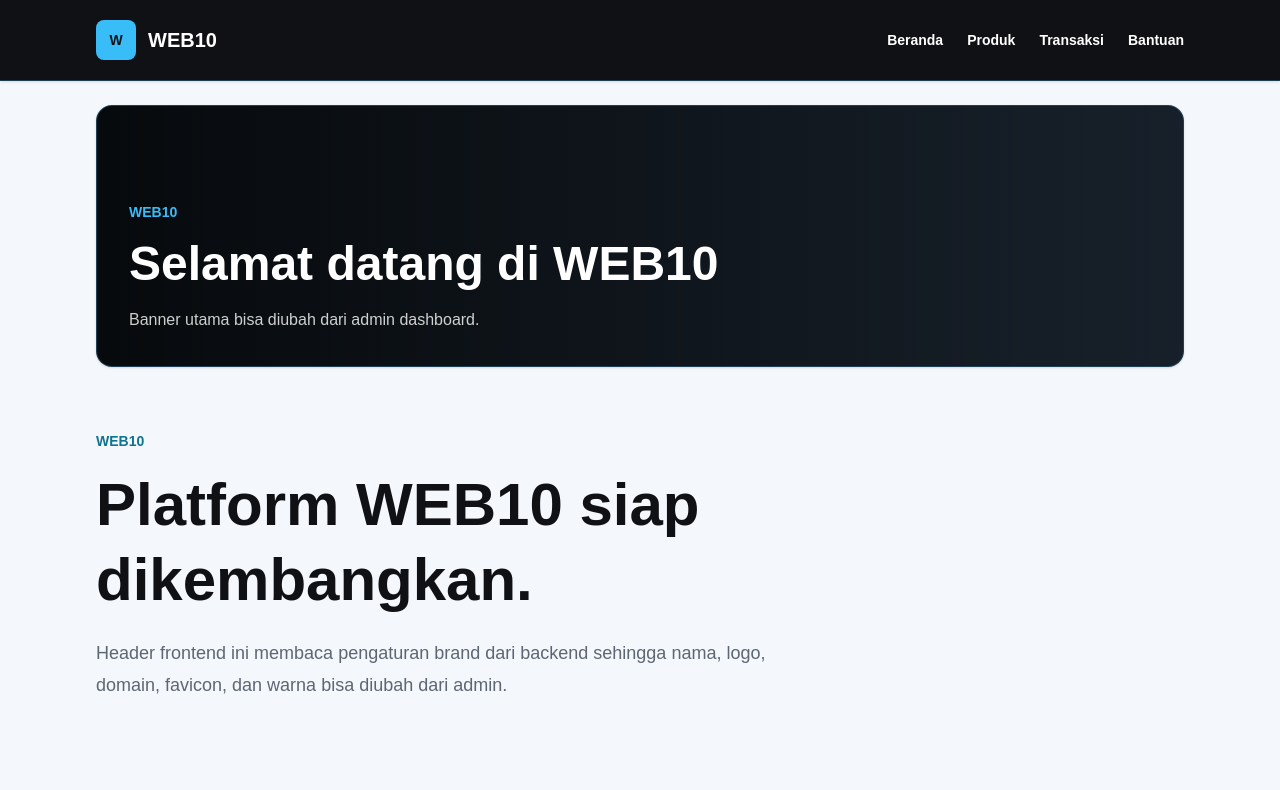
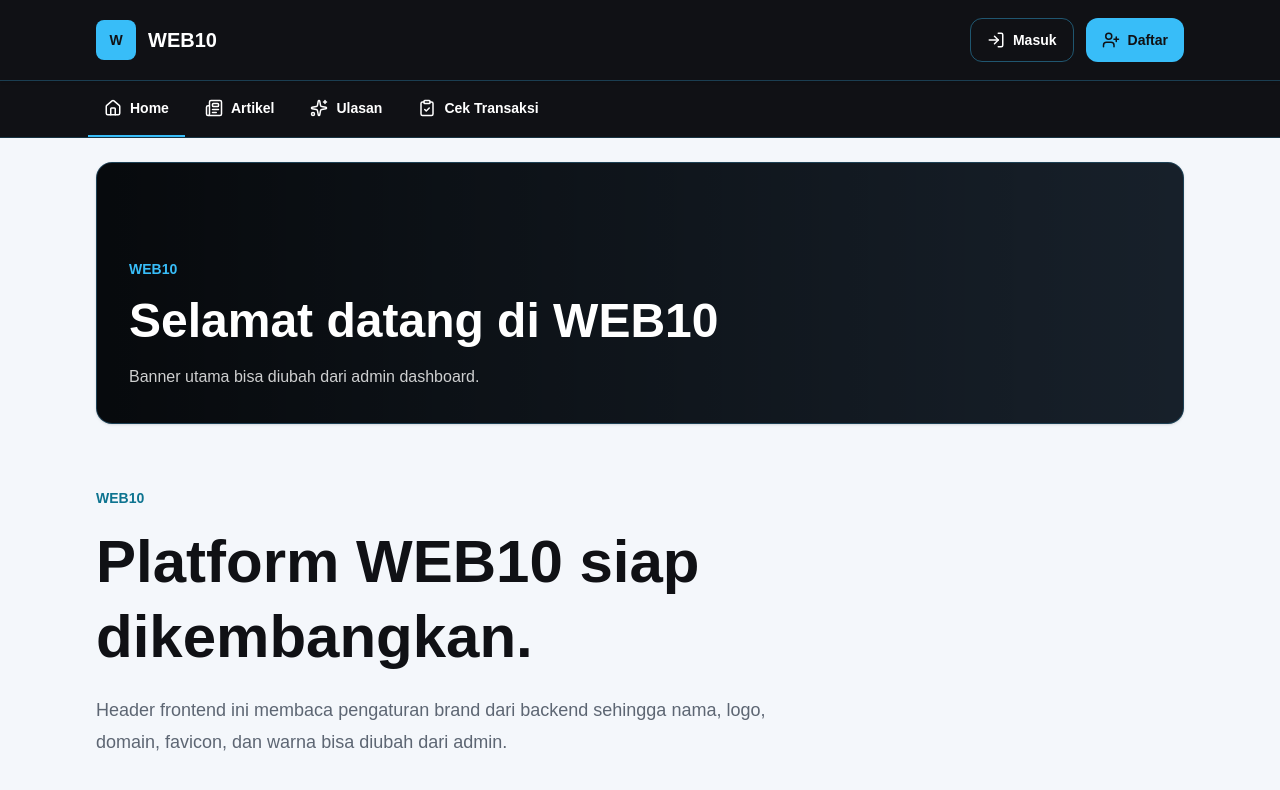
Before and after one commit to sairamnaidu9990-hue/WE10, a Next.js app in the folder apps/frontend/: page / in a window 1280 px wide. Shown: the top 790 px of the page. Built offline with nearby package versions, Linux system fonts and the light colour scheme; no server answers.

Commit message:
Add frontend header actions and nav bar

```diff
--- a/apps/frontend/app/components/Header.tsx
+++ b/apps/frontend/app/components/Header.tsx
@@ -1,6 +1,7 @@
 "use client";
 
 import { useEffect, useState } from "react";
+import { LogIn, UserPlus } from "lucide-react";
 
 type BrandSettings = {
   brandName: string;
@@ -117,12 +118,27 @@ export default function Header() {
           </span>
         </a>
 
-        <nav className="hidden items-center gap-6 text-sm font-semibold md:flex">
-          <a href="#">Beranda</a>
-          <a href="#">Produk</a>
-          <a href="#">Transaksi</a>
-          <a href="#">Bantuan</a>
-        </nav>
+        <div className="hidden items-center gap-3 md:flex">
+          <a
+            className="flex h-11 items-center gap-2 rounded-xl border px-4 text-sm font-bold transition hover:opacity-85"
+            href="#login"
+            style={{ borderColor: `${settings.headerAccentColor}66` }}
+          >
+            <LogIn size={18} />
+            Masuk
+          </a>
+          <a
+            className="flex h-11 items-center gap-2 rounded-xl px-4 text-sm font-bold transition hover:opacity-90"
+            href="#register"
+            style={{
+              backgroundColor: settings.headerAccentColor,
+              color: settings.headerBackgroundColor,
+            }}
+          >
+            <UserPlus size={18} />
+            Daftar
+          </a>
+        </div>
       </div>
     </header>
   );
--- /dev/null
+++ b/apps/frontend/app/components/MainNavbar.tsx
@@ -0,0 +1,46 @@
+"use client";
+
+import { ClipboardCheck, Home, Newspaper, Sparkles } from "lucide-react";
+import { useBrandSettings } from "./Header";
+
+const navItems = [
+  { label: "Home", href: "#home", icon: Home },
+  { label: "Artikel", href: "#artikel", icon: Newspaper },
+  { label: "Ulasan", href: "#ulasan", icon: Sparkles },
+  { label: "Cek Transaksi", href: "#cek-transaksi", icon: ClipboardCheck },
+];
+
+export default function MainNavbar() {
+  const { settings } = useBrandSettings();
+
+  return (
+    <nav
+      className="border-b"
+      style={{
+        backgroundColor: settings.headerBackgroundColor,
+        borderColor: `${settings.headerAccentColor}33`,
+        color: settings.headerTextColor,
+      }}
+    >
+      <div className="mx-auto flex h-14 max-w-6xl items-center gap-1 overflow-x-auto px-3 md:px-6">
+        {navItems.map((item) => {
+          const Icon = item.icon;
+
+          return (
+            <a
+              key={item.label}
+              className="flex h-full shrink-0 items-center gap-2 border-b-2 border-transparent px-3 text-sm font-black transition hover:opacity-85 md:px-4"
+              href={item.href}
+              style={{
+                borderBottomColor: item.label === "Home" ? settings.headerAccentColor : "transparent",
+              }}
+            >
+              <Icon size={18} />
+              {item.label}
+            </a>
+          );
+        })}
+      </div>
+    </nav>
+  );
+}
--- a/apps/frontend/app/page.tsx
+++ b/apps/frontend/app/page.tsx
@@ -1,6 +1,7 @@
 "use client";
 
 import Header, { BrandBanner, useBrandSettings } from "./components/Header";
+import MainNavbar from "./components/MainNavbar";
 
 export default function Home() {
   const { settings } = useBrandSettings();
@@ -11,6 +12,7 @@ export default function Home() {
       style={{ backgroundColor: settings.frontendBackgroundColor }}
     >
       <Header />
+      <MainNavbar />
       <BrandBanner />
 
       <section className="mx-auto flex max-w-6xl flex-col gap-8 px-5 py-16 md:px-8">
--- a/apps/frontend/package.json
+++ b/apps/frontend/package.json
@@ -9,6 +9,7 @@
     "lint": "eslint"
   },
   "dependencies": {
+    "lucide-react": "^1.17.0",
     "next": "16.2.7",
     "react": "19.2.4",
     "react-dom": "19.2.4"
```
Also changed, not shown: 1 other file (tests, documents, lock files or other folders).
